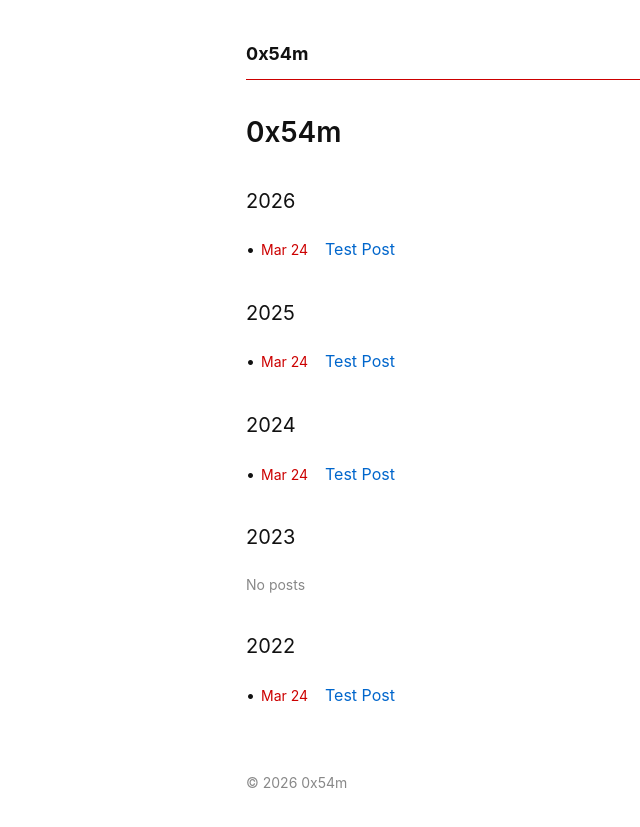
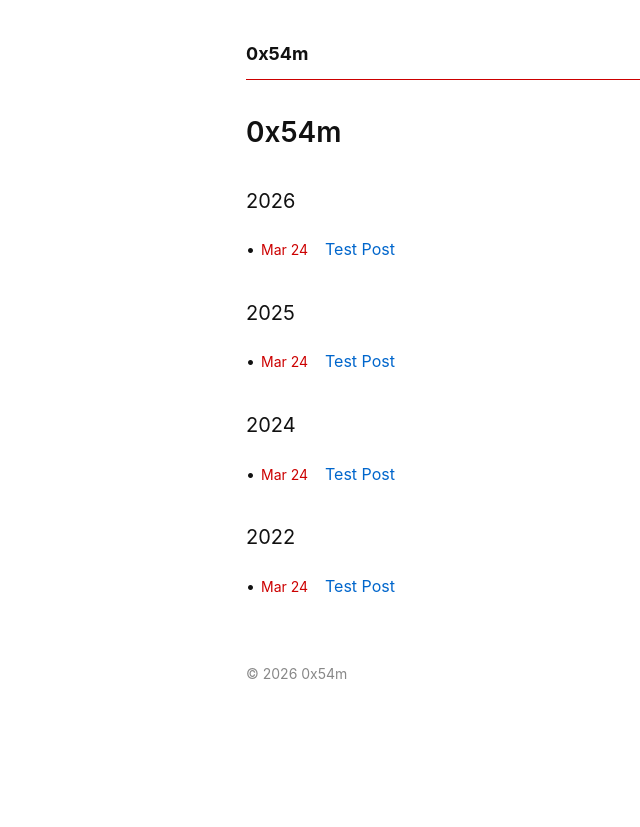
Before and after one commit to redmach/redmach.github.io, a Jekyll site: the page built from index.md, in a window 1280 px wide. Shown: the top 827 px of the page, without its empty margins (14-654 px from the left). Built offline with Jekyll 4.4.1, drawn with Linux system fonts in a browser that asks for light colours.

Commit message:
Update index.md

```diff
--- a/index.md
+++ b/index.md
@@ -5,37 +5,22 @@ title: Home
 
 <h1>{{ site.title }}</h1>
 
-{% assign years = "2026,2025,2024,2023,2022" | split: "," %}
+{% assign posts_by_year = site.posts | group_by_exp:"post", "post.date | date: '%Y'" %}
 
-{% for year in years %}
+{% for year in posts_by_year %}
 
   <h2 style="margin-top: 30px; font-size: 20px; font-weight: normal;">
-    {{ year }}
+    {{ year.name }}
   </h2>
 
   <ul class="post-list">
-
-    {% assign year_posts = "" | split: "" %}
-
-    {% for post in site.posts %}
-      {% assign post_year = post.date | date: "%Y" %}
-      {% if post_year == year %}
-        {% assign year_posts = year_posts | push: post %}
-      {% endif %}
-    {% endfor %}
-
-    {% for post in year_posts %}
+    {% for post in year.items %}
       <li>
         <span class="bullet">•</span>
         <span class="date">{{ post.date | date: "%b %d" }}</span>
         <a class="post-link" href="{{ post.url }}">{{ post.title }}</a>
       </li>
     {% endfor %}
-
-    {% if year_posts == empty %}
-      <li class="no-posts">No posts</li>
-    {% endif %}
-
   </ul>
 
 {% endfor %}
```
